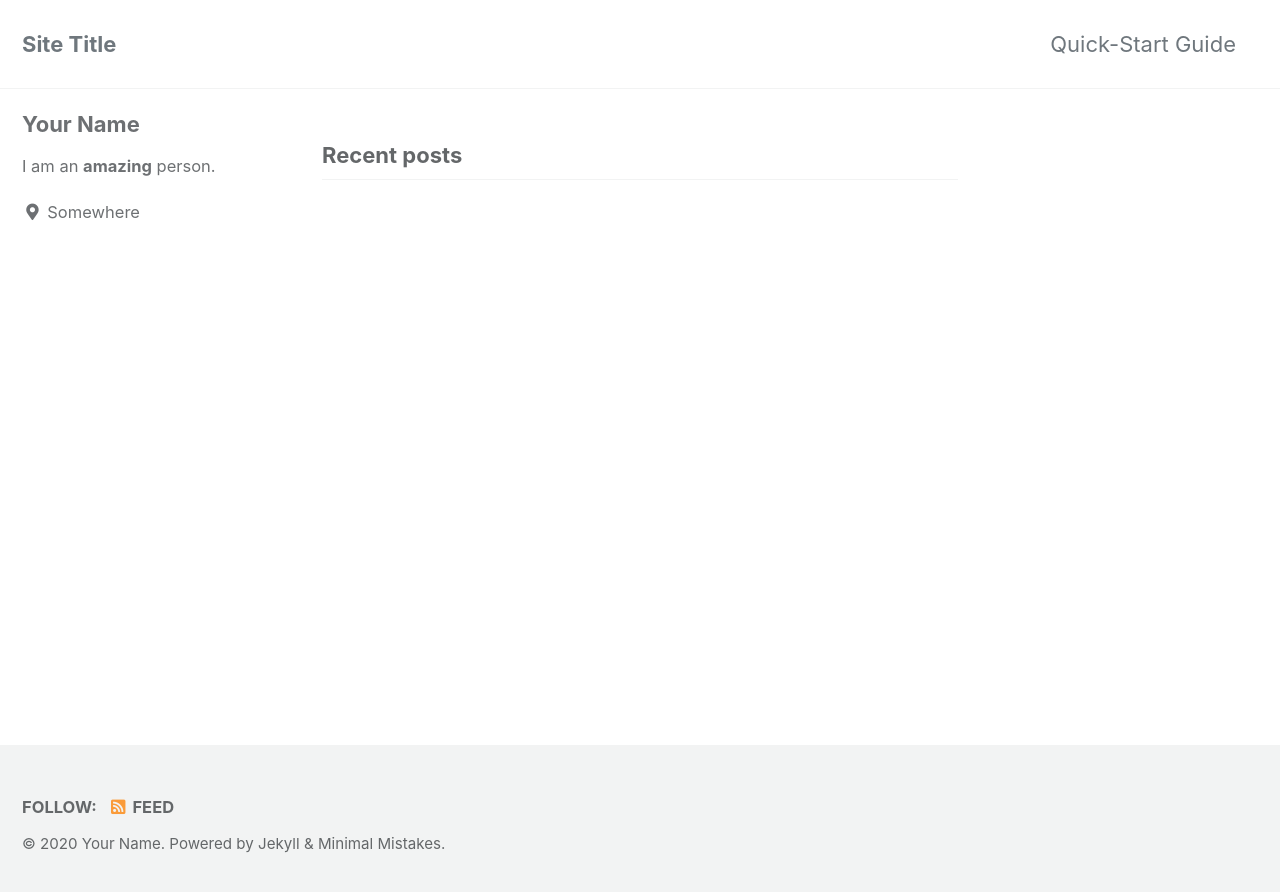
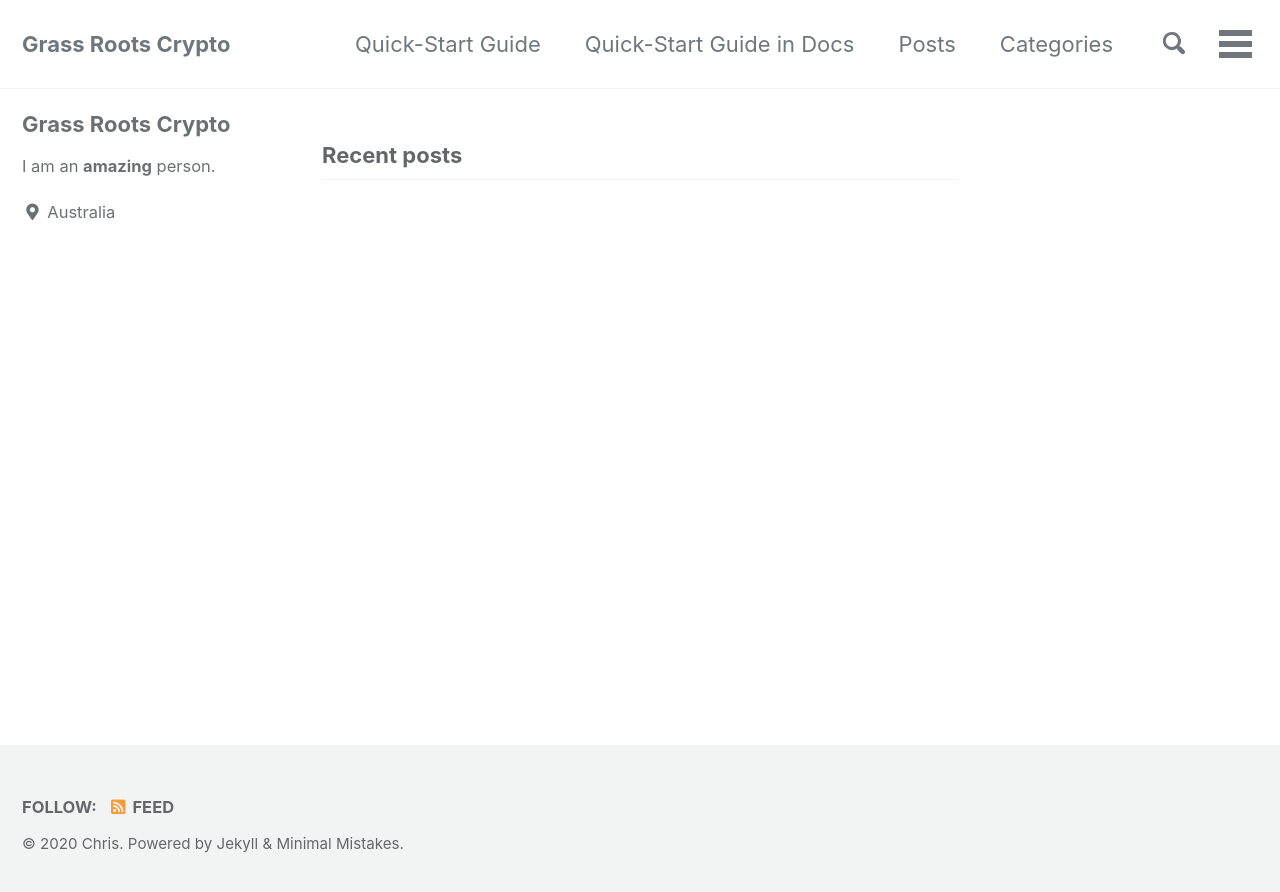
Before and after one commit to GrassRootsCrypto/GrassRootsDemo.github.io, a Jekyll site: the page built from index.html, in a window 1280 px wide. Shown: the top 892 px of the page. Built offline with Jekyll 4.4.1, drawn with Linux system fonts in a browser that asks for light colours; cached includes are drawn as plain includes; the list of posts is cut into pages by our own code.

Commit message:
Config updates
Updates to Config

```diff
--- a/_config.yml
+++ b/_config.yml
@@ -10,20 +10,20 @@
 # Review documentation to determine if you should use `theme` or `remote_theme`
 # https://mmistakes.github.io/minimal-mistakes/docs/quick-start-guide/#installing-the-theme
 
-# theme                  : "minimal-mistakes-jekyll"
+theme                  : "minimal-mistakes-jekyll"
 # remote_theme           : "mmistakes/minimal-mistakes"
 minimal_mistakes_skin    : "default" # "air", "aqua", "contrast", "dark", "dirt", "neon", "mint", "plum", "sunrise"
 
 # Site Settings
 locale                   : "en-US"
-title                    : "Site Title"
+title                    : "Grass Roots Crypto"
 title_separator          : "-"
 subtitle                 : # site tagline that appears below site title in masthead
-name                     : "Your Name"
-description              : "An amazing website."
+name                     : "Chris"
+description              : "Crypto Education."
 url                      : # the base hostname & protocol for your site e.g. "https://mmistakes.github.io"
 baseurl                  : # the subpath of your site, e.g. "/blog"
-repository               : # GitHub username/repo-name e.g. "mmistakes/minimal-mistakes"
+repository               : "https://github.com/bo8ster/GrassRootsDemo.github.io" # GitHub username/repo-name e.g. "mmistakes/minimal-mistakes"
 teaser                   : # path of fallback teaser image, e.g. "/assets/images/500x300.png"
 logo                     : # path of logo image to display in the masthead, e.g. "/assets/images/88x88.png"
 masthead_title           : # overrides the website title displayed in the masthead, use " " for no title
@@ -51,7 +51,7 @@ reCaptcha:
   secret                 :
 atom_feed:
   path                   : # blank (default) uses feed.xml
-search                   : # true, false (default)
+search                   : true # true, false (default)
 search_full_content      : # true, false (default)
 search_provider          : # lunr (default), algolia, google
 algolia:
@@ -93,10 +93,10 @@ analytics:
 
 # Site Author
 author:
-  name             : "Your Name"
+  name             : "Grass Roots Crypto"
   avatar           : # path of avatar image, e.g. "/assets/images/bio-photo.jpg"
   bio              : "I am an **amazing** person."
-  location         : "Somewhere"
+  location         : "Australia"
   email            :
   links:
     - label: "Email"
```
Also changed, not shown: Gemfile (+28 -0 lines), _data/navigation.yml (+15 -9 lines).
